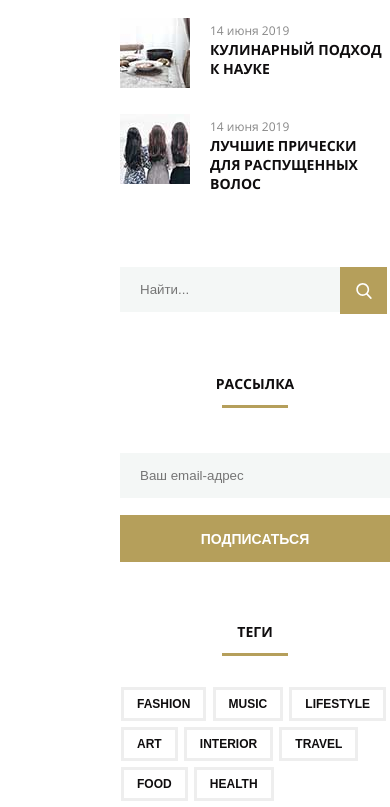
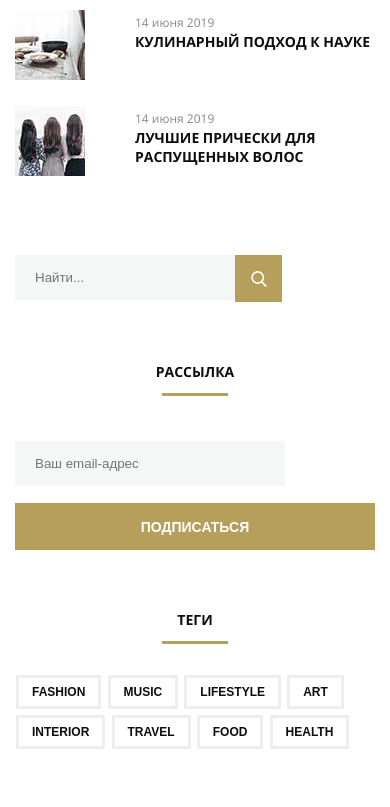
Before and after one commit to Adminrutovich/Diplom2, a plain HTML site: page index.html in a window 390 px wide. Shown: the part 5408-6215 px from the top of the page. Drawn offline with Linux system fonts and the light colour scheme; files whose address does not match are found by name.

Commit message:
Add files via upload

```diff
--- a/CSS/style.css
+++ b/CSS/style.css
@@ -397,6 +397,16 @@
     font-weight: 700;
   }
 
+  @media (max-width: 640px) {
+    aside {
+    width: 100%;
+    margin: 0px 15px;
+    }
+    .new-post-info {
+      width: 240px;
+    }
+  }
+
   /*---form & botton---*/
 
   .search {
@@ -473,6 +483,20 @@
     font-weight: 700;
     text-transform: uppercase;
     text-decoration: none;
+  }
+
+  @media (max-width: 640px) {
+    .email {
+      display: flex;
+    }
+    .email-field {
+      flex-grow: 1;
+    }
+    .subscribe {
+      flex: auto;
+    }
+    .field {
+      flex-grow: 1;
   }
 
   /*---team---*/
```
